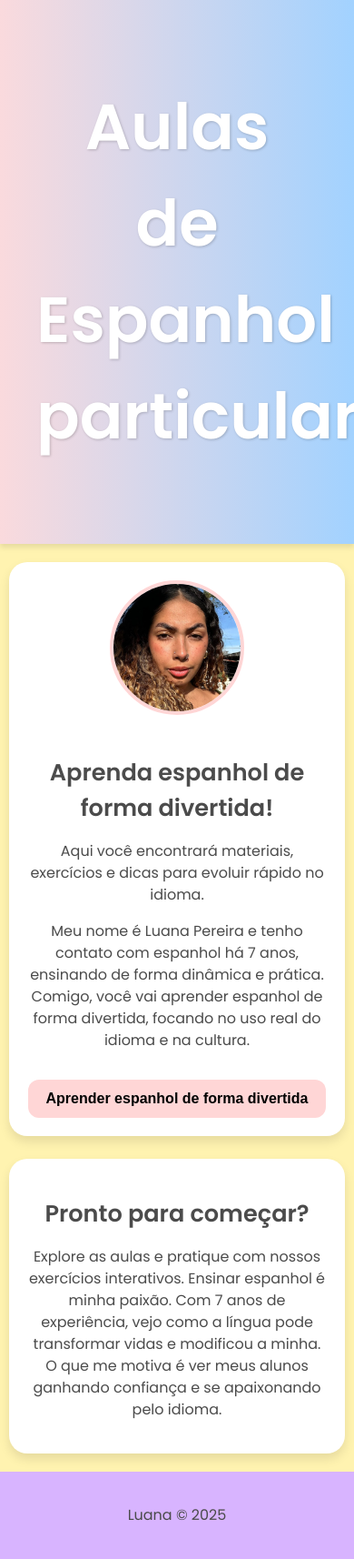
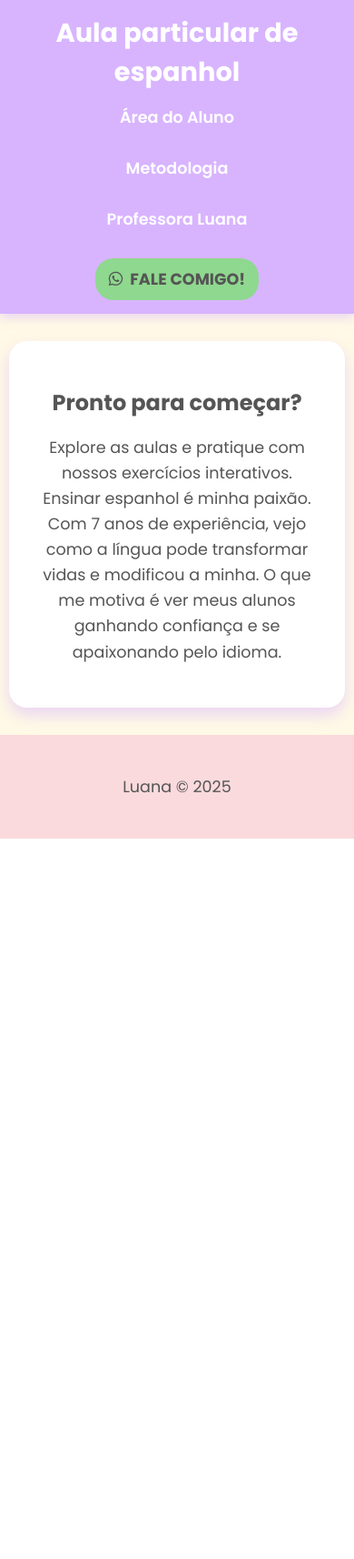
Before and after one commit to tortugalu/Site-de-aula, a Flask app: page / in a window 390 px wide; the page is wider, and only the part inside the window is pictured. Shown: that part at 91% size. After the commit the page ends 922 px from the top of that part, so only its background shows below. Run offline with Flask 3, Linux system fonts and the light colour scheme.

Commit message:
Versão 0.0- DEv

```diff
--- a/main.py
+++ b/main.py
@@ -6,5 +6,9 @@ app = Flask(__name__)
 def home():
     return render_template('index.html')
 
+@app.route('/metodologia')
+def metodologia():
+    return render_template('metodologia.html')
+
 if __name__ == '__main__':
     app.run(debug=True)
--- a/static/style.css
+++ b/static/style.css
@@ -1,112 +1,268 @@
-@import url('https://fonts.googleapis.com/css2?family=Poppins:wght@400;600&display=swap');
+@import url('https://fonts.googleapis.com/css2?family=Poppins:wght@400;600;700&display=swap');
+
+:root {
+    --primary-color: #D8B4FF; /* Lilás */
+    --secondary-color: #FADADD; /* Rosa */
+    --accent-color: #FFD6D6; /* Rosa claro para bordas/detalhes */
+    --background-light: #FFF9E6; /* Amarelo pastel MAIS CLARO */
+    --card-bg: #FFFFFF;
+    --text-color: #555555; /* Cinza suave para texto escuro */
+    --light-text-color: #FFFFFF; /* Branco para texto claro */
+    --nav-bg: #D8B4FF; /* Lilás para a barra de navegação */
+    --nav-text: #FFFFFF; /* Branco para o texto da navegação */
+    --shadow-color: rgba(216, 180, 255, 0.5); /* Sombra lilás pastel */
+    --dark-shadow-color: rgba(85, 85, 85, 0.1); /* Sombra cinza suave */
+}
 
 body {
     font-family: 'Poppins', sans-serif;
     margin: 0;
     padding: 0;
-    background-color: #FFF3B0; /* amarelo pastel */
+    background-color: var(--background-light);
+    color: var(--text-color);
 }
 
-header {
-    background: linear-gradient(90deg, #FADADD, #A2D2FF); /* rosa -> azul */
-    color: white;
-    padding: 40px;
-    text-align: center;
-    font-size: 2.2em;
-    font-weight: 600;
-    box-shadow: 0 4px 6px rgba(0,0,0,0.1);
-    text-shadow: 1px 1px 3px rgba(0,0,0,0.2); /* leve destaque no texto */
+/* Barra de Navegação */
+.navbar {
+    background-color: var(--nav-bg);
+    display: flex;
+    justify-content: space-between;
+    align-items: center;
+    padding: 15px 40px;
+    box-shadow: 0 4px 10px var(--shadow-color);
+    position: sticky;
+    top: 0;
+    z-index: 1000;
 }
 
-main {
-    padding: 40px 20px;
-    display: flex;
-    flex-direction: column;
-    gap: 25px;
-    align-items: center;
+.logo h1 {
+    color: var(--nav-text);
+    font-size: 1.8em;
+    font-weight: 700;
+    margin: 0;
 }
 
-.welcome-card, .info-card {
-    background-color: #FFF;
-    padding: 25px 30px;
-    border-radius: 20px;
-    box-shadow: 0 6px 12px rgba(0,0,0,0.1);
-    max-width: 600px;
-    text-align: center;
-    transition: transform 0.3s, box-shadow 0.3s;
+.nav-links {
+    display: flex;
+    gap: 30px;
 }
 
-.welcome-card:hover, .info-card:hover {
-    transform: translateY(-5px);
-    box-shadow: 0 12px 24px rgba(0,0,0,0.15);
+.nav-item {
+    color: var(--nav-text);
+    text-decoration: none;
+    font-size: 1.1em;
+    font-weight: 600;
+    transition: color 0.3s;
+}
+
+.nav-item:hover {
+    color: var(--secondary-color);
+}
+
+.cta-button {
+    background-color: #8FD88F;
+    color: var(--text-color);
+    padding: 10px 15px;
+    border-radius: 20px;
+    font-weight: 700;
+    display: flex;
+    align-items: center;
+    gap: 8px;
+    transition: background-color 0.3s;
+}
+
+.cta-button:hover {
+    background-color: #72C772;
+}
+
+/* Conteúdo Principal e Cards */
+main {
+    padding: 50px 20px;
+    display: flex;
+    flex-wrap: wrap;
+    justify-content: center;
+    gap: 30px;
+}
+
+.card {
+    background-color: var(--card-bg);
+    padding: 30px;
+    border-radius: 20px;
+    box-shadow: 0 8px 16px var(--shadow-color);
+    max-width: 650px;
+    text-align: center;
+    transition: transform 0.4s ease-in-out, box-shadow 0.4s ease-in-out;
+}
+
+.card:hover {
+    transform: translateY(-8px);
+    box-shadow: 0 16px 32px var(--shadow-color);
 }
 
 .profile-photo {
-    width: 180px;
-    height: 180px;
+    width: 200px;
+    height: 200px;
     border-radius: 50%;
     object-fit: cover;
-    margin-bottom: 15px;
-    border: 4px solid #FFD6D6; /* borda delicada rosa */
+    margin-bottom: 20px;
+    border: 6px solid var(--accent-color);
+    box-shadow: 0 0 10px var(--dark-shadow-color);
 }
 
 h2 {
-    color: #4B4B4B;
+    color: var(--text-color);
     margin-bottom: 15px;
+    font-weight: 700;
 }
 
 p {
     font-size: 1.1em;
-    color: #4B4B4B;
-    line-height: 1.5;
+    color: var(--text-color);
+    line-height: 1.6;
 }
 
-/* Botão para mostrar metodologia */
-button {
-    background-color: #FFD6D6;
+/* Formulário de Login */
+.login-container {
+    max-width: 400px;
+}
+
+.input-group {
+    text-align: left;
+    margin-bottom: 15px;
+}
+
+.input-group label {
+    display: block;
+    margin-bottom: 5px;
+    font-weight: 600;
+    color: var(--text-color);
+}
+
+.input-group input {
+    width: 95%;
+    padding: 10px;
+    border: 1px solid #ccc;
+    border-radius: 8px;
+}
+
+/* Botões e Links */
+.btn-link, .btn-secondary, .btn-login {
+    display: inline-block;
+    padding: 14px 25px;
     border: none;
-    padding: 12px 20px;
     border-radius: 12px;
     font-size: 1em;
+    font-weight: 600;
     cursor: pointer;
-    font-weight: 600;
-    transition: background 0.3s, transform 0.2s;
-    margin-top: 15px;
+    transition: background-color 0.3s, transform 0.2s;
+    margin-top: 20px;
+    color: var(--text-color);
 }
 
-button:hover {
+.btn-link {
+    background-color: var(--accent-color);
+    text-decoration: none;
+}
+
+.btn-secondary {
+    background-color: var(--primary-color);
+}
+
+.btn-login {
+    background-color: var(--secondary-color);
+}
+
+.btn-link:hover {
     background-color: #FFB6B6;
     transform: translateY(-2px);
 }
 
+.btn-secondary:hover {
+    background-color: #B28FFC;
+    transform: translateY(-2px);
+}
+
+.btn-login:hover {
+    background-color: #F8BBBE;
+    transform: translateY(-2px);
+}
+
+/* Modal */
+.modal-overlay {
+    display: none;
+    position: fixed;
+    z-index: 1001;
+    left: 0;
+    top: 0;
+    width: 100%;
+    height: 100%;
+    overflow: auto;
+    background-color: rgba(216, 180, 255, 0.6);
+    justify-content: center;
+    align-items: center;
+}
+
+.modal-content {
+    background-color: var(--card-bg);
+    padding: 40px;
+    border-radius: 20px;
+    box-shadow: 0 8px 20px var(--shadow-color);
+    width: 90%;
+    max-width: 500px;
+    text-align: center;
+    position: relative;
+    animation: fadeIn 0.5s;
+}
+
+.close-btn {
+    color: #999;
+    position: absolute;
+    top: 15px;
+    right: 25px;
+    font-size: 28px;
+    font-weight: bold;
+    cursor: pointer;
+    transition: color 0.2s;
+}
+
+.close-btn:hover {
+    color: var(--text-color);
+}
+
+.modal-profile-photo {
+    width: 150px;
+    height: 150px;
+    border-radius: 50%;
+    object-fit: cover;
+    margin-bottom: 20px;
+    border: 4px solid var(--accent-color);
+}
+
+@keyframes fadeIn {
+    from { opacity: 0; transform: scale(0.95); }
+    to { opacity: 1; transform: scale(1); }
+}
+
 footer {
     text-align: center;
-    padding: 20px;
-    background-color: #D8B4FF; /* lilás pastel */
-    color: #2F2F2F;
+    padding: 25px;
+    background-color: var(--secondary-color);
+    color: var(--text-color);
     font-weight: 500;
 }
 
-/* Responsividade básica */
+/* Responsividade */
 @media (max-width: 768px) {
+    .navbar {
+        flex-direction: column;
+        text-align: center;
+        gap: 15px;
+    }
+    .nav-links {
+        flex-direction: column;
+        align-items: center;
+    }
     main {
-        padding: 20px 10px;
-    }
-
-    .welcome-card, .info-card {
-        padding: 20px;
-    }
-
-    h2 {
-        font-size: 1.6em;
-    }
-
-    p {
-        font-size: 1em;
-    }
-
-    .profile-photo {
-        width: 140px;
-        height: 140px;
+        padding: 30px 10px;
     }
 }
--- a/templates/index.html
+++ b/templates/index.html
@@ -2,52 +2,99 @@
 <html lang="pt-BR">
 <head>
     <meta charset="UTF-8">
-    <title>Aulas de Espanhol</title>
+    <title>Aulas de Espanhol | Luana Pereira</title>
     <link rel="stylesheet" href="{{ url_for('static', filename='style.css') }}">
+    <link rel="stylesheet" href="https://cdnjs.cloudflare.com/ajax/libs/font-awesome/6.0.0-beta3/css/all.min.css">
 </head>
 <body>
-    <header>
-        <h1>Aulas de Espanhol particular!</h1>
-    </header>
+    <nav class="navbar">
+        <div class="logo">
+            <h1>Aula particular de espanhol</h1>
+        </div>
+        <div class="nav-links">
+            <a href="#" class="nav-item" id="open-login-modal">Área do Aluno</a>
+            <a href="/metodologia" class="nav-item">Metodologia</a>
+            <a href="#" class="nav-item" id="open-bio-modal">Professora Luana</a>
+            <a href="https://wa.me/SEU_NUMERO_AQUI" target="_blank" class="nav-item cta-button">
+                <i class="fab fa-whatsapp"></i> FALE COMIGO!
+            </a>
+        </div>
+    </nav>
 
     <main>
-        <div class="welcome-card">
-            <img src="{{ url_for('static', filename='imagens/imagem.jpeg') }}" alt="Luana Pereira" class="profile-photo">
-            <h2>Aprenda espanhol de forma divertida!</h2>
-            <p>Aqui você encontrará materiais, exercícios e dicas para evoluir rápido no idioma.</p>
-            <p>Meu nome é Luana Pereira e tenho contato com espanhol há 7 anos, ensinando de forma dinâmica e prática. Comigo, você vai aprender espanhol de forma divertida, focando no uso real do idioma e na cultura.</p>
-
-            <!-- Botão que mostra o texto da metodologia -->
-            <button id="metodologia-btn">Aprender espanhol de forma divertida</button>
-            <p id="metodologia-text" style="display:none; margin-top:15px;">
-                Minha metodologia é totalmente personalizada, adaptando-se à sua idade, gosto e estilo de aprendizado.
-                Não usamos apenas livros: os conteúdos e atividades são pensados de acordo com seus interesses, como filmes, músicas e livros.
-                Tudo para tornar o aprendizado do espanhol leve, divertido e conectado à sua vida!
-            </p>
-        </div>
-
-        <div class="info-card">
+        <div class="card">
             <h2>Pronto para começar?</h2>
             <p>Explore as aulas e pratique com nossos exercícios interativos. Ensinar espanhol é minha paixão. Com 7 anos de experiência, vejo como a língua pode transformar vidas e modificou a minha. O que me motiva é ver meus alunos ganhando confiança e se apaixonando pelo idioma.</p>
         </div>
     </main>
+
+    <div id="bio-modal" class="modal-overlay">
+        <div class="modal-content">
+            <span class="close-btn">&times;</span>
+            <img src="{{ url_for('static', filename='imagens/imagem.jpeg') }}" alt="Luana Pereira" class="modal-profile-photo">
+            <h2>Professora Luana</h2>
+            <p>Meu nome é Luana Pereira e tenho contato com espanhol há 7 anos, ensinando de forma dinâmica e prática. Comigo, você vai aprender espanhol de forma divertida, focando no uso real do idioma e na cultura. Minha paixão é ver meus alunos ganhando confiança e se apaixonando pelo idioma!</p>
+        </div>
+    </div>
+
+    <div id="login-modal" class="modal-overlay">
+        <div class="modal-content">
+            <span class="close-btn">&times;</span>
+            <h2>Área do Aluno</h2>
+            <form id="login-form">
+                <div class="input-group">
+                    <label for="username">Nome de Usuário</label>
+                    <input type="text" id="username" name="username" required>
+                </div>
+                <div class="input-group">
+                    <label for="password">Senha</label>
+                    <input type="password" id="password" name="password" required>
+                </div>
+                <button type="submit" class="btn-login">Logar</button>
+            </form>
+        </div>
+    </div>
 
     <footer>
         <p>Luana © 2025</p>
     </footer>
 
     <script>
-        // Função para mostrar/ocultar o texto da metodologia
-        const btn = document.getElementById('metodologia-btn');
-        const text = document.getElementById('metodologia-text');
+        // Lógica para abrir e fechar o modal de biografia
+        const openBioModalBtn = document.getElementById('open-bio-modal');
+        const bioModal = document.getElementById('bio-modal');
+        const closeBioBtn = bioModal.querySelector('.close-btn');
 
-        btn.addEventListener('click', () => {
-            if (text.style.display === 'none') {
-                text.style.display = 'block';
-                btn.textContent = 'Mostrar menos';
-            } else {
-                text.style.display = 'none';
-                btn.textContent = 'Aprender espanhol de forma divertida';
+        openBioModalBtn.addEventListener('click', (e) => {
+            e.preventDefault();
+            bioModal.style.display = 'flex';
+        });
+
+        closeBioBtn.addEventListener('click', () => {
+            bioModal.style.display = 'none';
+        });
+
+        // Lógica para abrir e fechar o NOVO modal de login
+        const openLoginModalBtn = document.getElementById('open-login-modal');
+        const loginModal = document.getElementById('login-modal');
+        const closeLoginBtn = loginModal.querySelector('.close-btn');
+
+        openLoginModalBtn.addEventListener('click', (e) => {
+            e.preventDefault();
+            loginModal.style.display = 'flex';
+        });
+
+        closeLoginBtn.addEventListener('click', () => {
+            loginModal.style.display = 'none';
+        });
+
+        // Fecha qualquer modal clicando fora dele
+        window.addEventListener('click', (e) => {
+            if (e.target === bioModal) {
+                bioModal.style.display = 'none';
+            }
+            if (e.target === loginModal) {
+                loginModal.style.display = 'none';
             }
         });
     </script>
```
Also changed, not shown: static/script.js (added, +37 -0 lines), templates/metodologia.html (added, +45 -0 lines), templates/script.js (added, +29 -0 lines), imagem.jpeg (deleted).
